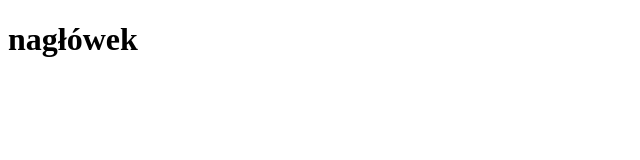
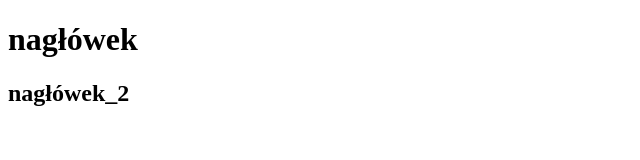
Before and after one commit to krystianklimczak/krystianklimczak-goIT, a plain HTML site: page index.html in a window 1280 px wide. Shown: the whole page, without its empty margins (0-640 px from the left). Drawn offline with Linux system fonts and the light colour scheme.

Commit message:
nagłówek 2

```diff
--- a/index.html
+++ b/index.html
@@ -6,5 +6,6 @@
   </head>
   <body>
     <h1>nagłówek</h1>
+    <h2>nagłówek_2</h2>
   </body>
 </html>
```
